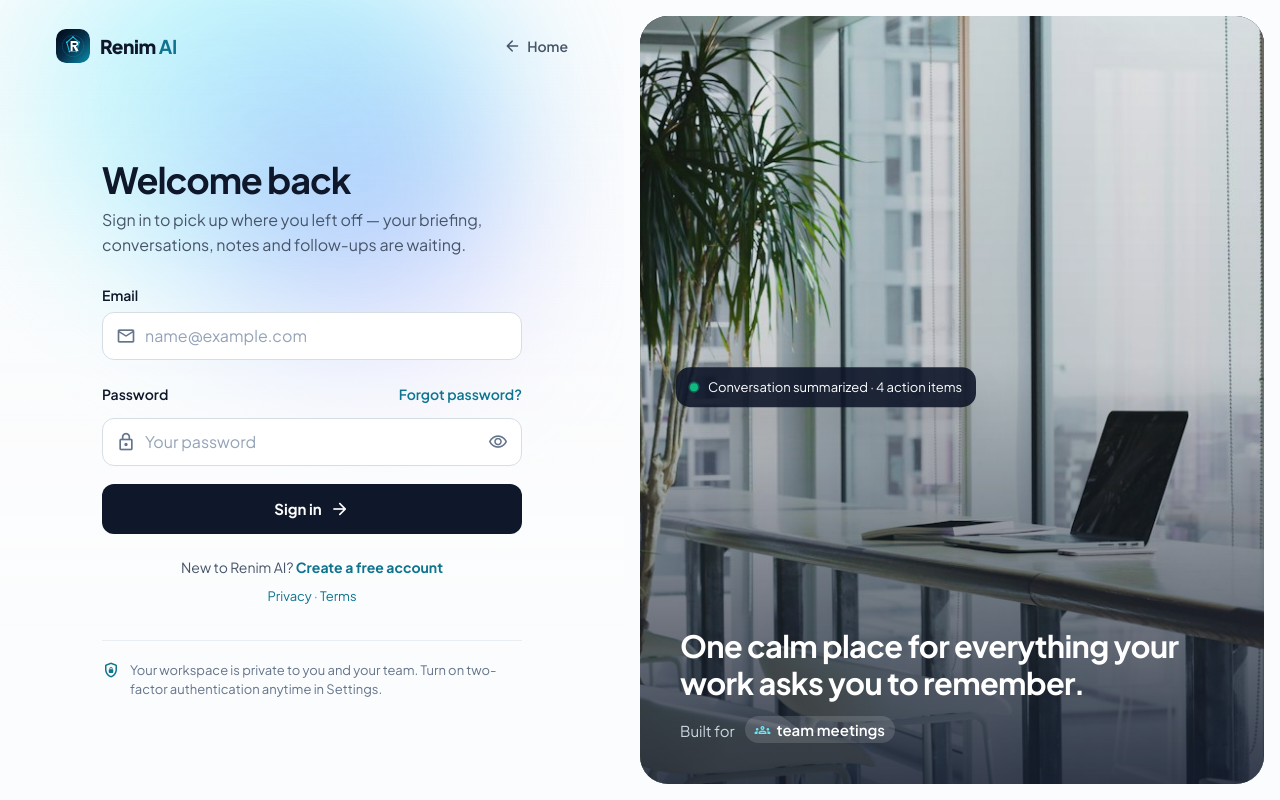
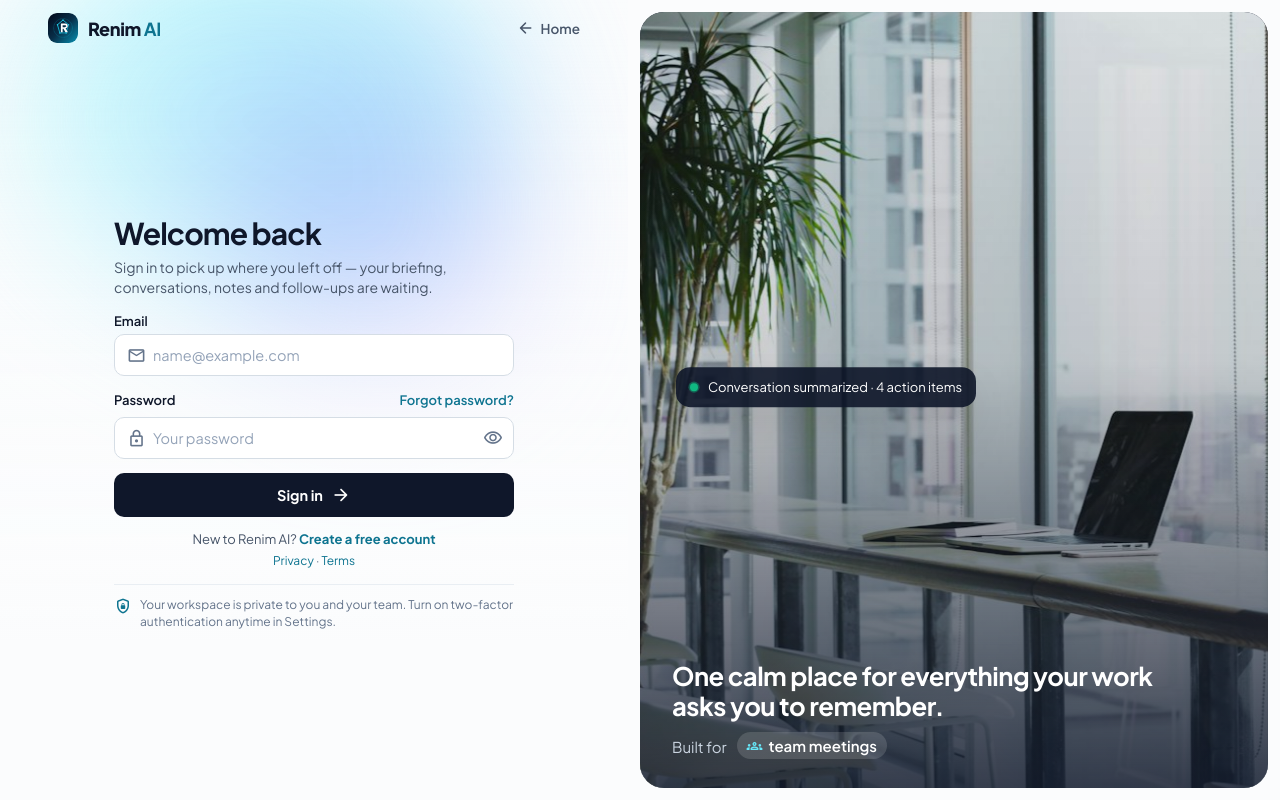
Before and after one commit to TheMijanur-9292/Renim-AI, an Astro site in the folder frontend/: page /signin in a window 1280 px wide. Built offline with nearby package versions, Linux system fonts and the light colour scheme; Astro itself is replaced by a stand-in of ours.

Commit message:
ui: make signin and signup compact single-screen with no scroll

```diff
--- a/frontend/src/pages/signin.astro
+++ b/frontend/src/pages/signin.astro
@@ -20,13 +20,14 @@ import SentryLoader from '../components/SentryLoader.astro';
   <style is:global>
     *,*::before,*::after{box-sizing:border-box}
     [hidden]{display:none !important}
+    html,body{height:100%;overflow:hidden}
     body{margin:0;background:#fbfcfd;color:#0f172a;font-family:'Plus Jakarta Sans',system-ui,sans-serif;-webkit-font-smoothing:antialiased}
     a{color:#0e7490;text-decoration:none}a:hover{color:#155e75}
     .ms{font-family:'Material Symbols Rounded';font-weight:normal;font-style:normal;font-size:20px;line-height:1;display:inline-block;white-space:nowrap;font-feature-settings:'liga';-webkit-font-feature-settings:'liga';font-variation-settings:'FILL' 0,'wght' 400,'opsz' 24;user-select:none}
     .ms.fill{font-variation-settings:'FILL' 1,'wght' 400,'opsz' 24}
-    .shell{min-height:100vh;min-height:100dvh;display:flex}
+    .shell{height:100vh;height:100dvh;display:flex;overflow:hidden}
     .form-side{position:relative;flex:1 1 560px;min-width:0;display:flex;flex-direction:column;overflow:hidden}
-    .aur{position:absolute;left:0;right:0;top:0;height:620px;filter:blur(70px);opacity:.7;pointer-events:none}
+    .aur{position:absolute;left:0;right:0;top:0;height:520px;filter:blur(70px);opacity:.7;pointer-events:none}
     .blob{position:absolute;border-radius:50%;mix-blend-mode:multiply}
     .b1{width:420px;height:340px;left:-60px;top:-100px;background:#a5f3fc;animation:a1 16s ease-in-out infinite}
     .b2{width:380px;height:320px;right:-40px;top:-40px;background:#c7d2fe;animation:a2 19s ease-in-out infinite}
@@ -34,39 +35,39 @@ import SentryLoader from '../components/SentryLoader.astro';
     @keyframes a1{0%,100%{transform:translate(0,0) scale(1)}33%{transform:translate(120px,50px) scale(1.15)}66%{transform:translate(40px,-30px) scale(.9)}}
     @keyframes a2{0%,100%{transform:translate(0,0) scale(1)}33%{transform:translate(-140px,60px) scale(.9)}66%{transform:translate(-40px,-20px) scale(1.12)}}
     .fade{position:absolute;inset:0;background:linear-gradient(180deg,rgba(251,252,253,0),rgba(251,252,253,.4) 40%,#fbfcfd 80%);pointer-events:none}
-    .top{position:relative;display:flex;justify-content:space-between;align-items:center;padding:24px clamp(16px,5vw,56px);gap:12px}
-    .brand{display:flex;align-items:center;gap:10px;color:#0f172a;font-weight:800;font-size:19px;letter-spacing:-.02em}
-    .brand img{width:34px;height:34px;border-radius:10px}
+    .top{position:relative;display:flex;justify-content:space-between;align-items:center;padding:12px clamp(16px,4vw,48px);gap:12px}
+    .brand{display:flex;align-items:center;gap:10px;color:#0f172a;font-weight:800;font-size:18px;letter-spacing:-.02em}
+    .brand img{width:30px;height:30px;border-radius:9px}
     .brand b{color:#0e7490}
-    .home{display:inline-flex;align-items:center;gap:6px;font-size:14px;font-weight:600;color:#475569;min-height:44px}
-    .center{position:relative;flex:1;display:flex;align-items:center;justify-content:center;padding:16px clamp(16px,5vw,56px) 48px}
-    .box{width:100%;max-width:420px}
+    .home{display:inline-flex;align-items:center;gap:6px;font-size:13.5px;font-weight:600;color:#475569;min-height:32px}
+    .center{position:relative;flex:1;display:flex;align-items:center;justify-content:center;padding:4px clamp(16px,4vw,48px) 12px}
+    .box{width:100%;max-width:400px}
     .view{display:none}.view.on{display:block}
-    .h{margin:0;font-size:clamp(28px,3.4vw,36px);letter-spacing:-.03em;line-height:1.1}
-    .p{margin:8px 0 28px;color:#475569;font-size:16px;line-height:1.55}
-    form{display:flex;flex-direction:column;gap:18px}
-    .field{display:flex;flex-direction:column;gap:8px}
-    .field label{font-size:14px;font-weight:600}
+    .h{margin:0;font-size:clamp(24px,2.5vw,30px);letter-spacing:-.03em;line-height:1.12}
+    .p{margin:6px 0 16px;color:#475569;font-size:14px;line-height:1.45}
+    form{display:flex;flex-direction:column;gap:12px}
+    .field{display:flex;flex-direction:column;gap:5px}
+    .field label{font-size:13px;font-weight:600}
     .iw{position:relative}
-    .iw > .ms{position:absolute;left:14px;top:14px;color:#64748b;pointer-events:none}
-    .inp{width:100%;height:48px;border-radius:12px;border:1px solid #d5dde5;background:#fff;padding:0 14px 0 42px;font-family:inherit;font-size:16px;color:#0f172a;outline:none;transition:border-color .15s,box-shadow .15s}
+    .iw > .ms{position:absolute;left:13px;top:11.5px;font-size:19px;color:#64748b;pointer-events:none}
+    .inp{width:100%;height:42px;border-radius:10px;border:1px solid #d5dde5;background:#fff;padding:0 12px 0 38px;font-family:inherit;font-size:14.5px;color:#0f172a;outline:none;transition:border-color .15s,box-shadow .15s}
     .inp:focus{border-color:#0891b2;box-shadow:0 0 0 4px rgba(8,145,178,.15)}
     .inp::placeholder{color:#94a3b8}
-    .eye{position:absolute;right:2px;top:2px;width:44px;height:44px;border:0;background:none;cursor:pointer;color:#64748b;display:flex;align-items:center;justify-content:center;border-radius:10px}
-    .btn-main{width:100%;height:50px;border:0;border-radius:12px;background:#0f172a;color:#fff;font-family:inherit;font-size:15px;font-weight:700;cursor:pointer;display:flex;align-items:center;justify-content:center;gap:8px;transition:background .15s,opacity .15s}
+    .eye{position:absolute;right:2px;top:2px;width:38px;height:38px;border:0;background:none;cursor:pointer;color:#64748b;display:flex;align-items:center;justify-content:center;border-radius:8px}
+    .btn-main{width:100%;height:44px;border:0;border-radius:10px;background:#0f172a;color:#fff;font-family:inherit;font-size:14.5px;font-weight:700;cursor:pointer;display:flex;align-items:center;justify-content:center;gap:8px;transition:background .15s,opacity .15s;margin-top:2px}
     .btn-main:hover{background:#1e293b}.btn-main:disabled{opacity:.6;cursor:wait}
-    .ghost{background:none;border:0;padding:0;font-family:inherit;cursor:pointer;color:#0e7490;font-weight:600;font-size:14px;min-height:32px}
+    .ghost{background:none;border:0;padding:0;font-family:inherit;cursor:pointer;color:#0e7490;font-weight:600;font-size:13px;min-height:24px}
     .ghost:hover{color:#155e75}
-    .otp{padding:14px;border-radius:12px;background:#ecfeff;border:1px solid #cdeef4}
+    .otp{padding:10px;border-radius:10px;background:#ecfeff;border:1px solid #cdeef4}
     .otp .inp{padding-left:14px;letter-spacing:.3em;font-weight:700}
-    .alert{display:none;margin-bottom:18px;padding:12px 14px;border-radius:12px;font-size:14px;line-height:1.5}
+    .alert{display:none;margin-bottom:12px;padding:9px 12px;border-radius:10px;font-size:13px;line-height:1.4}
     .alert.show{display:flex;gap:8px;align-items:flex-start}
     .alert.error{background:#fef2f2;color:#991b1b;border:1px solid #fecaca}
     .alert.success{background:#ecfdf5;color:#065f46;border:1px solid #a7f3d0}
     .alert.info{background:#ecfeff;color:#155e75;border:1px solid #cdeef4}
     .sso{display:none;font-size:13px;color:#155e75;font-weight:600;align-items:center;gap:6px}
-    .note{margin-top:36px;padding-top:20px;border-top:1px solid #e9eef3;display:flex;gap:10px;align-items:flex-start;font-size:13px;color:#64748b;line-height:1.5}
-    .photo{position:relative;flex:1 1 560px;min-width:0;margin:16px;border-radius:28px;overflow:hidden;background:#0f172a;min-height:640px}
+    .note{margin-top:16px;padding-top:12px;border-top:1px solid #e9eef3;display:flex;gap:8px;align-items:flex-start;font-size:12px;color:#64748b;line-height:1.4}
+    .photo{position:relative;flex:1 1 560px;min-width:0;margin:12px;border-radius:24px;overflow:hidden;background:#0f172a;min-height:0}
     .photo img{position:absolute;inset:0;width:100%;height:100%;object-fit:cover}
     @keyframes kb{0%{transform:scale(1)}100%{transform:scale(1.08)}}
     .kb{animation:kb 16s ease-in-out infinite alternate}
@@ -122,8 +123,8 @@ import SentryLoader from '../components/SentryLoader.astro';
             </div>
             <button type="submit" id="signin-btn" class="btn-main"><span id="signin-btn-text">Sign in</span><span class="ms" aria-hidden="true">arrow_forward</span></button>
           </form>
-          <p style="margin:24px 0 0;text-align:center;font-size:14px;color:#475569">New to Renim AI? <a href="/signup" style="font-weight:700">Create a free account</a></p>
-          <p style="margin:12px 0 0;text-align:center;font-size:13px;color:#64748b"><a href="/privacy">Privacy</a> · <a href="/terms">Terms</a></p>
+          <p style="margin:14px 0 0;text-align:center;font-size:13px;color:#475569">New to Renim AI? <a href="/signup" style="font-weight:700">Create a free account</a></p>
+          <p style="margin:6px 0 0;text-align:center;font-size:12px;color:#64748b"><a href="/privacy">Privacy</a> · <a href="/terms">Terms</a></p>
         </section>
 
         <!-- Forgot -->
@@ -175,8 +176,8 @@ import SentryLoader from '../components/SentryLoader.astro';
     <img class="kb" src="/images/calm-desk.jpg" alt="" />
     <div style="position:absolute;inset:0;background:linear-gradient(180deg,rgba(15,23,42,.05) 0%,rgba(15,23,42,.15) 45%,rgba(15,23,42,.82) 100%)"></div>
     <div class="float d2" style="position:absolute;left:36px;top:46%;display:flex;align-items:center;gap:10px;padding:12px 14px;border-radius:14px;background:rgba(15,23,42,.9);color:#fff;font-size:13px;box-shadow:0 20px 40px -16px rgba(0,0,0,.5)"><span class="live"></span>Conversation summarized · 4 action items</div>
-    <div style="position:absolute;left:0;right:0;bottom:0;padding:40px;color:#fff;display:flex;flex-direction:column;gap:14px">
-      <h2 style="margin:0;font-size:clamp(24px,2.4vw,32px);letter-spacing:-.02em;line-height:1.2;max-width:520px">One calm place for everything your work asks you to remember.</h2>
+    <div style="position:absolute;left:0;right:0;bottom:0;padding:28px 32px;color:#fff;display:flex;flex-direction:column;gap:10px">
+      <h2 style="margin:0;font-size:clamp(20px,2vw,26px);letter-spacing:-.02em;line-height:1.2;max-width:500px">One calm place for everything your work asks you to remember.</h2>
       <div style="display:flex;align-items:center;gap:10px;font-size:15px;color:#cbd5e1;flex-wrap:wrap">
         <span>Built for</span>
         <span style="position:relative;display:inline-block;height:28px;min-width:220px">
--- a/frontend/src/pages/signup.astro
+++ b/frontend/src/pages/signup.astro
@@ -20,13 +20,14 @@ import SentryLoader from '../components/SentryLoader.astro';
   <style is:global>
     *,*::before,*::after{box-sizing:border-box}
     [hidden]{display:none !important}
+    html,body{height:100%;overflow:hidden}
     body{margin:0;background:#fbfcfd;color:#0f172a;font-family:'Plus Jakarta Sans',system-ui,sans-serif;-webkit-font-smoothing:antialiased}
     a{color:#0e7490;text-decoration:none}a:hover{color:#155e75}
     .ms{font-family:'Material Symbols Rounded';font-weight:normal;font-style:normal;font-size:20px;line-height:1;display:inline-block;white-space:nowrap;font-feature-settings:'liga';-webkit-font-feature-settings:'liga';font-variation-settings:'FILL' 0,'wght' 400,'opsz' 24;user-select:none}
     .ms.fill{font-variation-settings:'FILL' 1,'wght' 400,'opsz' 24}
-    .shell{min-height:100vh;min-height:100dvh;display:flex}
+    .shell{height:100vh;height:100dvh;display:flex;overflow:hidden}
     .form-side{position:relative;flex:1 1 560px;min-width:0;display:flex;flex-direction:column;overflow:hidden}
-    .aur{position:absolute;left:0;right:0;top:0;height:620px;filter:blur(70px);opacity:.7;pointer-events:none}
+    .aur{position:absolute;left:0;right:0;top:0;height:520px;filter:blur(70px);opacity:.7;pointer-events:none}
     .blob{position:absolute;border-radius:50%;mix-blend-mode:multiply}
     .b1{width:420px;height:340px;left:-60px;top:-100px;background:#a5f3fc;animation:a1 16s ease-in-out infinite}
     .b2{width:380px;height:320px;right:-40px;top:-40px;background:#c7d2fe;animation:a2 19s ease-in-out infinite}
@@ -34,36 +35,36 @@ import SentryLoader from '../components/SentryLoader.astro';
     @keyframes a1{0%,100%{transform:translate(0,0) scale(1)}33%{transform:translate(120px,50px) scale(1.15)}66%{transform:translate(40px,-30px) scale(.9)}}
     @keyframes a2{0%,100%{transform:translate(0,0) scale(1)}33%{transform:translate(-140px,60px) scale(.9)}66%{transform:translate(-40px,-20px) scale(1.12)}}
     .fade{position:absolute;inset:0;background:linear-gradient(180deg,rgba(251,252,253,0),rgba(251,252,253,.4) 40%,#fbfcfd 80%);pointer-events:none}
-    .top{position:relative;display:flex;justify-content:space-between;align-items:center;padding:24px clamp(16px,5vw,56px);gap:12px}
-    .brand{display:flex;align-items:center;gap:10px;color:#0f172a;font-weight:800;font-size:19px;letter-spacing:-.02em}
-    .brand img{width:34px;height:34px;border-radius:10px}
+    .top{position:relative;display:flex;justify-content:space-between;align-items:center;padding:12px clamp(16px,4vw,48px);gap:12px}
+    .brand{display:flex;align-items:center;gap:10px;color:#0f172a;font-weight:800;font-size:18px;letter-spacing:-.02em}
+    .brand img{width:30px;height:30px;border-radius:9px}
     .brand b{color:#0e7490}
-    .home{display:inline-flex;align-items:center;gap:6px;font-size:14px;font-weight:600;color:#475569;min-height:44px}
-    .center{position:relative;flex:1;display:flex;align-items:center;justify-content:center;padding:16px clamp(16px,5vw,56px) 48px}
-    .box{width:100%;max-width:420px}
-    .h{margin:0;font-size:clamp(28px,3.4vw,36px);letter-spacing:-.03em;line-height:1.1}
-    .p{margin:8px 0 28px;color:#475569;font-size:16px;line-height:1.55}
-    form{display:flex;flex-direction:column;gap:18px}
-    .field{display:flex;flex-direction:column;gap:8px}
-    .field label{font-size:14px;font-weight:600}
-    .hint{font-size:13px;color:#64748b}
+    .home{display:inline-flex;align-items:center;gap:6px;font-size:13.5px;font-weight:600;color:#475569;min-height:32px}
+    .center{position:relative;flex:1;display:flex;align-items:center;justify-content:center;padding:4px clamp(16px,4vw,48px) 12px}
+    .box{width:100%;max-width:400px}
+    .h{margin:0;font-size:clamp(24px,2.5vw,30px);letter-spacing:-.03em;line-height:1.12}
+    .p{margin:5px 0 12px;color:#475569;font-size:14px;line-height:1.45}
+    form{display:flex;flex-direction:column;gap:10px}
+    .field{display:flex;flex-direction:column;gap:4px}
+    .field label{font-size:13px;font-weight:600}
+    .hint{font-size:11.5px;color:#64748b}
     .iw{position:relative}
-    .iw > .ms{position:absolute;left:14px;top:14px;color:#64748b;pointer-events:none}
-    .inp{width:100%;height:48px;border-radius:12px;border:1px solid #d5dde5;background:#fff;padding:0 14px 0 42px;font-family:inherit;font-size:16px;color:#0f172a;outline:none;transition:border-color .15s,box-shadow .15s}
+    .iw > .ms{position:absolute;left:13px;top:10.5px;font-size:19px;color:#64748b;pointer-events:none}
+    .inp{width:100%;height:40px;border-radius:10px;border:1px solid #d5dde5;background:#fff;padding:0 12px 0 38px;font-family:inherit;font-size:14.5px;color:#0f172a;outline:none;transition:border-color .15s,box-shadow .15s}
     .inp:focus{border-color:#0891b2;box-shadow:0 0 0 4px rgba(8,145,178,.15)}
     .inp::placeholder{color:#94a3b8}
-    .eye{position:absolute;right:2px;top:2px;width:44px;height:44px;border:0;background:none;cursor:pointer;color:#64748b;display:flex;align-items:center;justify-content:center;border-radius:10px}
-    .btn-main{width:100%;height:50px;border:0;border-radius:12px;background:#0f172a;color:#fff;font-family:inherit;font-size:15px;font-weight:700;cursor:pointer;display:flex;align-items:center;justify-content:center;gap:8px;transition:background .15s,opacity .15s}
+    .eye{position:absolute;right:2px;top:2px;width:36px;height:36px;border:0;background:none;cursor:pointer;color:#64748b;display:flex;align-items:center;justify-content:center;border-radius:8px}
+    .btn-main{width:100%;height:42px;border:0;border-radius:10px;background:#0f172a;color:#fff;font-family:inherit;font-size:14.5px;font-weight:700;cursor:pointer;display:flex;align-items:center;justify-content:center;gap:8px;transition:background .15s,opacity .15s;margin-top:2px}
     .btn-main:hover{background:#1e293b}.btn-main:disabled{opacity:.6;cursor:wait}
-    .alert{display:none;margin-bottom:18px;padding:12px 14px;border-radius:12px;font-size:14px;line-height:1.5}
+    .alert{display:none;margin-bottom:10px;padding:9px 12px;border-radius:10px;font-size:13px;line-height:1.4}
     .alert.show{display:flex;gap:8px;align-items:flex-start}
     .alert.error{background:#fef2f2;color:#991b1b;border:1px solid #fecaca}
     .alert.success{background:#ecfdf5;color:#065f46;border:1px solid #a7f3d0}
-    .perks{display:flex;flex-wrap:wrap;gap:8px 16px;margin:-8px 0 26px;font-size:13px;color:#334155;font-weight:600}
-    .perks span{display:inline-flex;align-items:center;gap:6px}
-    .perks .ms{font-size:18px;color:#059669}
-    .note{margin-top:36px;padding-top:20px;border-top:1px solid #e9eef3;display:flex;gap:10px;align-items:flex-start;font-size:13px;color:#64748b;line-height:1.5}
-    .photo{position:relative;flex:1 1 560px;min-width:0;margin:16px;border-radius:28px;overflow:hidden;background:#0f172a;min-height:640px}
+    .perks{display:flex;flex-wrap:wrap;gap:6px 14px;margin:0 0 12px;font-size:12.5px;color:#334155;font-weight:600}
+    .perks span{display:inline-flex;align-items:center;gap:5px}
+    .perks .ms{font-size:16px;color:#059669}
+    .note{margin-top:12px;padding-top:10px;border-top:1px solid #e9eef3;display:flex;gap:8px;align-items:flex-start;font-size:12px;color:#64748b;line-height:1.4}
+    .photo{position:relative;flex:1 1 560px;min-width:0;margin:12px;border-radius:24px;overflow:hidden;background:#0f172a;min-height:0}
     .photo img{position:absolute;inset:0;width:100%;height:100%;object-fit:cover}
     @keyframes kb{0%{transform:scale(1)}100%{transform:scale(1.08)}}
     .kb{animation:kb 16s ease-in-out infinite alternate}
@@ -123,8 +124,8 @@ import SentryLoader from '../components/SentryLoader.astro';
           </div>
           <button type="submit" id="signup-btn" class="btn-main"><span id="signup-btn-text">Create account</span><span class="ms" aria-hidden="true">arrow_forward</span></button>
         </form>
-        <p style="margin:24px 0 0;text-align:center;font-size:14px;color:#475569">Already have an account? <a href="/signin" style="font-weight:700">Sign in</a></p>
-        <p style="margin:12px 0 0;text-align:center;font-size:13px;color:#64748b;line-height:1.5">By creating an account you agree to the <a href="/terms">Terms</a> and <a href="/privacy">Privacy Policy</a>.</p>
+        <p style="margin:12px 0 0;text-align:center;font-size:13px;color:#475569">Already have an account? <a href="/signin" style="font-weight:700">Sign in</a></p>
+        <p style="margin:6px 0 0;text-align:center;font-size:12px;color:#64748b;line-height:1.4">By creating an account you agree to the <a href="/terms">Terms</a> and <a href="/privacy">Privacy Policy</a>.</p>
 
         <div class="note">
           <span class="ms" style="font-size:18px;color:#0e7490" aria-hidden="true">shield_lock</span>
@@ -138,8 +139,8 @@ import SentryLoader from '../components/SentryLoader.astro';
     <img class="kb" src="/images/team-standup.jpg" alt="" />
     <div style="position:absolute;inset:0;background:linear-gradient(180deg,rgba(15,23,42,.1) 0%,rgba(15,23,42,.2) 45%,rgba(15,23,42,.85) 100%)"></div>
     <div class="float d2" style="position:absolute;left:36px;top:48%;display:flex;align-items:center;gap:10px;padding:12px 14px;border-radius:14px;background:rgba(15,23,42,.9);color:#fff;font-size:13px;box-shadow:0 20px 40px -16px rgba(0,0,0,.5)"><span class="ms fill" style="font-size:18px;color:#fbbf24">notifications_active</span>Reminder set for tomorrow, 9:00</div>
-    <div style="position:absolute;left:0;right:0;bottom:0;padding:40px;color:#fff;display:flex;flex-direction:column;gap:14px">
-      <h2 style="margin:0;font-size:clamp(24px,2.4vw,32px);letter-spacing:-.02em;line-height:1.2;max-width:520px">Spend less time remembering, more time doing the work that matters.</h2>
+    <div style="position:absolute;left:0;right:0;bottom:0;padding:28px 32px;color:#fff;display:flex;flex-direction:column;gap:10px">
+      <h2 style="margin:0;font-size:clamp(20px,2vw,26px);letter-spacing:-.02em;line-height:1.2;max-width:500px">Spend less time remembering, more time doing the work that matters.</h2>
       <div style="display:flex;align-items:center;gap:10px;font-size:15px;color:#cbd5e1;flex-wrap:wrap">
         <span>Used for</span>
         <span style="position:relative;display:inline-block;height:28px;min-width:220px">
```
Also changed, not shown: 6 other files.
